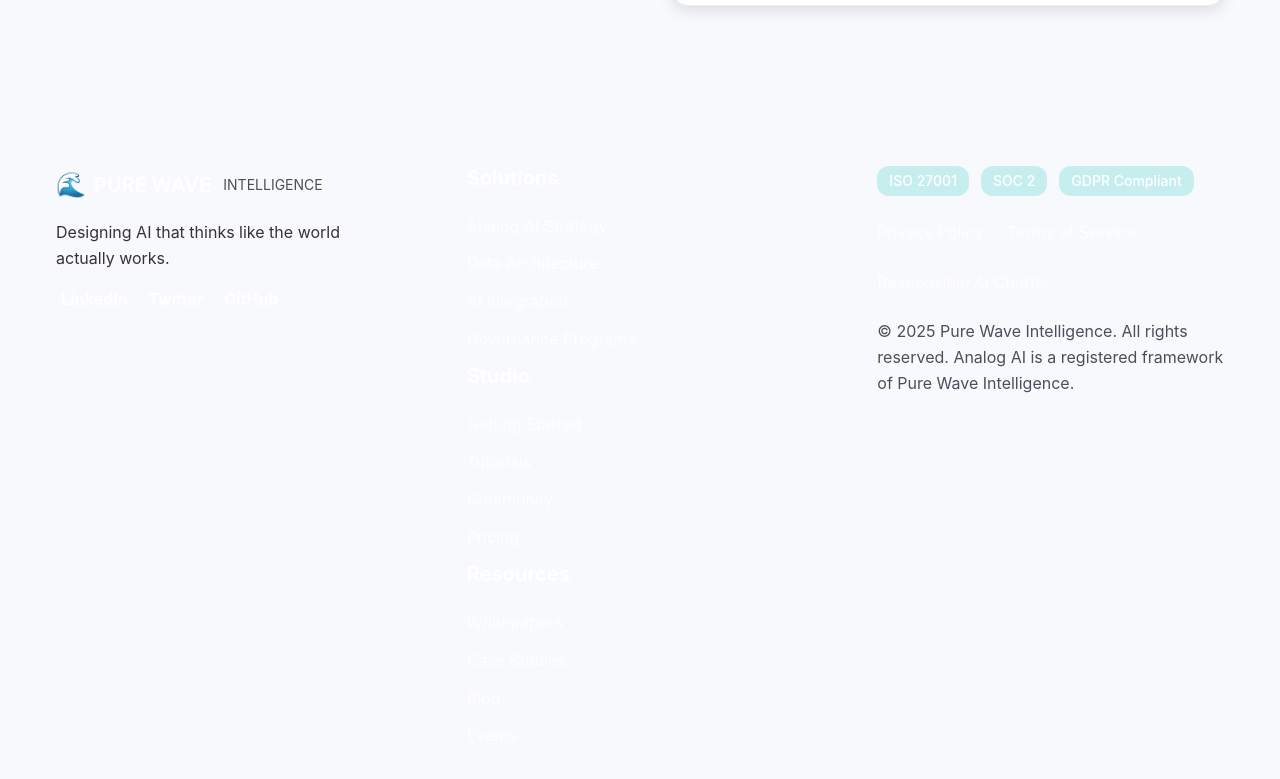
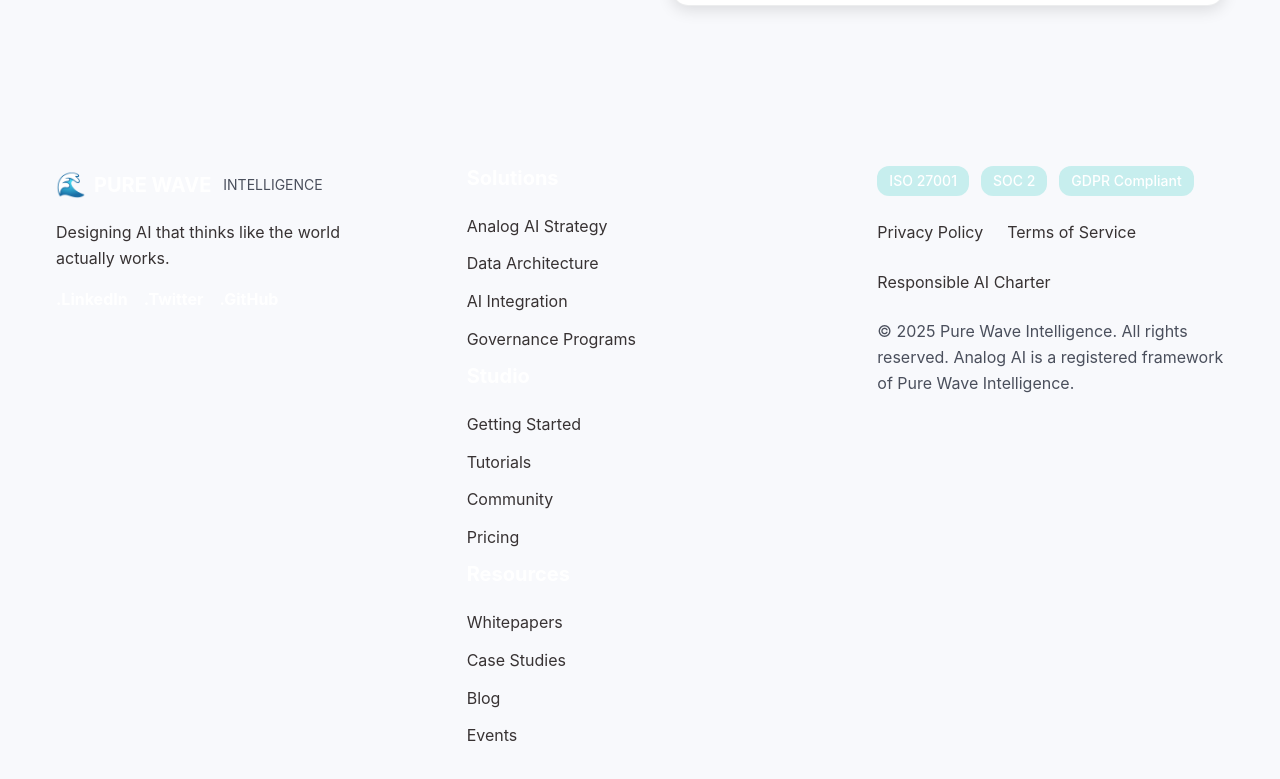
Before and after one commit to PureWaveAI/staticfrontpage, a plain HTML site: page app/index.html in a window 1280 px wide. Shown: the part 7341-8120 px from the top of the page. Drawn offline with Linux system fonts and the light colour scheme; a web font is replaced by a local one.

Commit message:
update styles footer from white text to black text

```diff
--- a/app/styles.css
+++ b/app/styles.css
@@ -1059,7 +1059,7 @@ p {
 }
 
 .footer-links a {
-    color: rgba(255, 255, 255, 0.8);
+    color: rgba(7, 0, 0, 0.8);
     text-decoration: none;
     transition: var(--transition-fast);
 }
@@ -1092,7 +1092,7 @@ p {
 }
 
 .legal-links a {
-    color: rgba(255, 255, 255, 0.8);
+    color: rgba(7, 0, 0, 0.8);
     text-decoration: none;
     transition: var(--transition-fast);
 }
```
